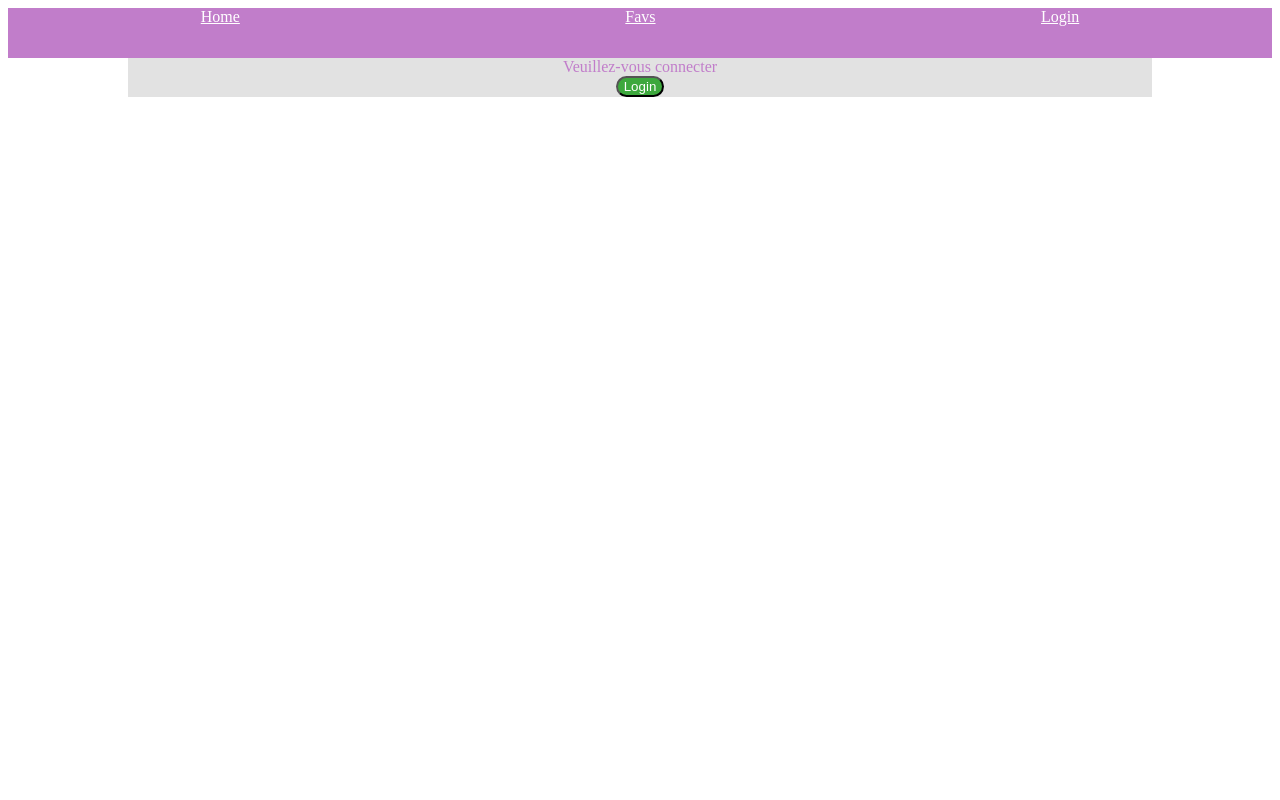
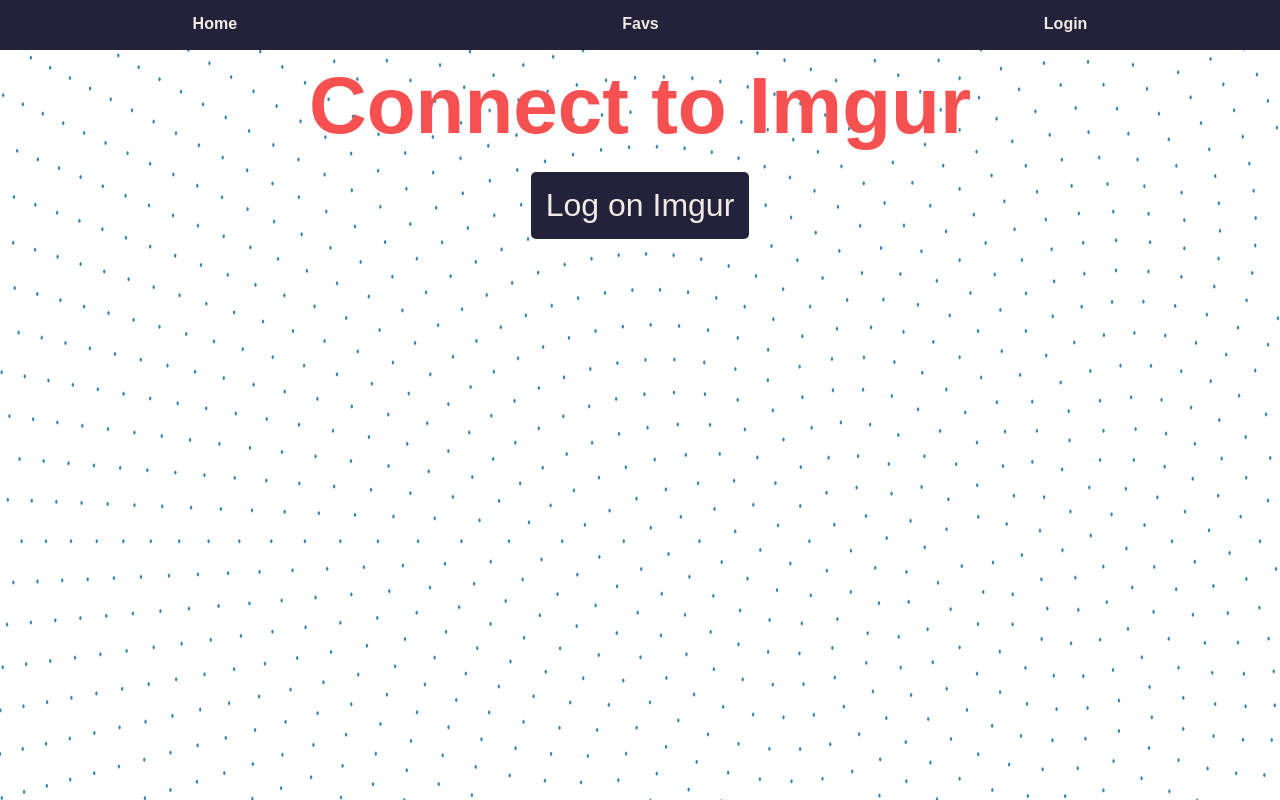
Before and after one commit to Lockev/VueImgurApiRendu, a Vue app: page /#/login in a window 1280 px wide. Built offline with nearby package versions, Linux system fonts and the light colour scheme.

Commit message:
style & add/remove favorite

```diff
--- a/src/api/imgur.js
+++ b/src/api/imgur.js
@@ -1,9 +1,32 @@
-// import axios from "axios";
+import axios from "axios";
 
 const CLIENT_ID = "cccede7e89b5bc6";
 
 export default {
   login() {
     window.location = `https://api.imgur.com/oauth2/authorize?client_id=${CLIENT_ID}&response_type=token`;
+  },
+  favorite(id) {
+    if (localStorage.getItem("imgur_token")) {
+      // Si l'utilisateur est connecté
+      var config = {
+        method: "post",
+        url: "https://api.imgur.com/3/image/" + id + `/favorite?client_id=${CLIENT_ID}`,
+        headers: {
+          Authorization: "Bearer" + localStorage.getItem("imgur_token"),
+          "Access-Control-Allow-Credentials": true
+        }
+      };
+
+      axios(config)
+        .then(function(response) {
+          console.log(JSON.stringify(response.data));
+        })
+        .catch(function(error) {
+          console.log(error);
+        });
+    } else {
+      this.login();
+    }
   }
 };
--- a/src/assets/css/style.css
+++ b/src/assets/css/style.css
@@ -1,7 +1,8 @@
-video {
-  width: 100%;
+body {
+  background: url("./../patern-blue.png");
+  margin: 0;
+  font-family: "Montserrat", sans-serif;
 }
-
 /* --------------- */
 /* Navbar */
 /* --------------- */
@@ -11,7 +12,7 @@
   flex-direction: row;
   justify-content: space-around;
   height: 50px;
-  background-color:rgb(193, 125, 202);
+  background-color: #22223b;
 }
 
 .nav--item {
@@ -20,41 +21,37 @@
 }
 
 .nav--item__link {
-  /* height: auto; */
-  color: white;
+  align-self: center;
+  height: 20px;
+  color: #f2e9e4;
+  text-decoration: none;
+  font-weight: bold;
 }
 .nav--item__link:hover {
   /* height: auto; */
-  color: green;
+  color: #ffcb52;
 }
-.button a[href*="#"] {
-  background: url('https://static.vecteezy.com/system/resources/previews/001/187/550/non_2x/heart-glossy-png.png') no-repeat 100% 0;
-  background-size: 12px 12px;
-  padding-right: 19px;
-}
+
 /* --------------- */
 /* Views */
 /* --------------- */
 .container {
-  background: #e2e2e2;
+  /* background: #e2e2e2; */
   width: 80vw;
   margin: 0 auto;
 }
-.button {
-  background-color: rgb(61, 168, 61);
-  color: white;
-  display: block;
-  margin: auto;
-  border-radius: 30px;
-}
-.button:hover{
-  background-color:rgb(193, 125, 202);
+
+.center {
+  display: flex;
+  align-self: center;
+  flex-direction: column;
 }
 
+/* Index */
 .posts-container {
   display: flex;
   flex-wrap: wrap;
-  justify-content: space-around;
+  justify-content: space-evenly;
 }
 
 .posts-column {
@@ -64,37 +61,77 @@
 }
 
 .card {
-  background-color:rgb(31, 31, 78);
-  margin: 1em auto;
+  background-color: #22223b;
+  margin: 1.4em auto 0 auto;
   width: 100%;
+  border-radius: 5px;
+}
+.card img,
+.card video {
+  width: 100%;
+  border-radius: 5px 5px 0 0;
 }
 
-.card img {
-  width: 100%;
+.card__head {
+  color: #f2e9e4;
+  font-size: 15px;
+  margin-top: 0;
+  /* Limite à 2 lignes de texte pour le titre */
+  display: -webkit-box;
+  -webkit-box-orient: vertical;
+  overflow: hidden;
+  text-overflow: ellipsis;
+  white-space: normal;
+  -webkit-line-clamp: 2;
 }
-.card__head{
-  color:green;
-  font-size: 15px;
-  font-family: 'Franklin Gothic Medium', 'Arial Narrow', Arial, sans-serif;
-  margin: 2px;
+.card__body {
+  margin-top: -4px; /* corectif bug rendering de l'image qui prend 4px de plus */
+  padding: 15px;
 }
-.card__desc{
-  color: red;
+.card__desc {
+  color: #f2e9e4;
   font-size: 10px;
+}
+.card__btn {
+  border: none;
+  cursor: pointer;
+  font-size: 0.75em;
+  font-weight: bold;
+  color: rgb(0, 0, 0);
+  font-family: "Montserrat", sans-serif;
+  border-radius: 2px;
+}
+.add-favorite {
+  background-color: #bde0fe;
+}
+.remove-favorite {
+  background-color: #febdbd;
+}
 
+/* Login */
+.text-login {
+  margin-top: 10px;
+  display: flex;
+  justify-content: center;
+  font-size: 5em;
+  font-weight: bold;
+  color: #f75050;
 }
-.card__btn{
-  font-size: 10px;
-  color:white;
-  font-family: Verdana, Geneva, Tahoma, sans-serif;
+
+.login--button {
+  border: none;
+  border-radius: 5px;
+  background-color: #22223b;
+  color: #f2e9e4;
+  font-size: 2em;
+  font-family: "Montserrat", sans-serif;
+  padding: 15px;
+  margin: 20px auto 0 auto;
 }
-/* Login */
-.textlogin{
-  display:flex;
-  justify-content:center;
-  color:rgb(193, 125, 202);
+.login--button:hover {
 }
+
 /* Fav */
-.fav_connexion{
-  color:rgb(193, 125, 202);
+.fav_connexion {
+  color: #22223b;
 }
--- a/src/components/PostCard.vue
+++ b/src/components/PostCard.vue
@@ -12,7 +12,6 @@
         </div>
       </div>
       <div v-else>
-        <p>{{ post.link }}</p>
         <!-- SSI le post n'a qu'une image/video -->
         <div v-if="post.type == 'video/mp4'">
           <video><source :src="post.link" type="video/mp4" /></video>
@@ -22,19 +21,29 @@
     </div>
     <div class="card__body">
       <h2 class="card__head">{{ post.title }}</h2>
-      <p class="card__desc">{{ post.description }}</p>
+      <!-- <p class="card__desc">{{ post.description }}</p> -->
+      <button class="card__btn add-favorite" v-if="!post.favorite" v-on:click="favorite(post.cover)">
+        <p>Add to Favs</p>
+      </button>
+      <button class="card__btn remove-favorite" v-else v-on:click="favorite(post.cover)">
+        <p>Remove from Favs</p>
+      </button>
     </div>
-    <button class="button">
-      <a href="#" class="card__btn">Ajouter en Fav</a>
-    </button>
   </div>
 </template>
 
 <script>
+import api from "./../api/imgur.js";
 export default {
   name: "PostCard",
   props: {
-    post: Object,
+    post: Object
   },
+  methods: {
+    favorite(id) {
+      api.favorite(id);
+      this.post.favorite = !this.post.favorite;
+    }
+  }
 };
 </script>
--- a/src/components/PostCardFavs.vue
+++ b/src/components/PostCardFavs.vue
@@ -11,44 +11,39 @@
           <video><source :src="post.mp4" type="video/mp4" /></video>
         </div>
         <div v-else>
-          <img
-            v-if="post.type == 'image/jpeg'"
-            :src="'https://i.imgur.com/' + post.cover + '.jpeg'"
-            :alt="post.title"
-          />
-          <img
-            v-if="post.type == 'image/jpg'"
-            :src="'https://i.imgur.com/' + post.cover + '.jpg'"
-            :alt="post.title"
-          />
-          <img
-            v-if="post.type == 'image/png'"
-            :src="'https://i.imgur.com/' + post.cover + '.png'"
-            :alt="post.title"
-          />
-          <img
-            v-if="post.type == 'image/gif'"
-            :src="'https://i.imgur.com/' + post.cover + '.gif'"
-            :alt="post.title"
-          />
+          <img v-if="post.type == 'image/jpeg'" :src="'https://i.imgur.com/' + post.cover + '.jpeg'" :alt="post.title" />
+          <img v-if="post.type == 'image/jpg'" :src="'https://i.imgur.com/' + post.cover + '.jpg'" :alt="post.title" />
+          <img v-if="post.type == 'image/png'" :src="'https://i.imgur.com/' + post.cover + '.png'" :alt="post.title" />
+          <img v-if="post.type == 'image/gif'" :src="'https://i.imgur.com/' + post.cover + '.gif'" :alt="post.title" />
         </div>
       </div>
     </div>
     <div class="card__body">
       <h2 class="card__head">{{ post.title }}</h2>
-      <p class="card__desc">{{ post.description }}</p>
+      <!-- <p class="card__desc">{{ post.description }}</p> -->
+
+      <button class="card__btn add-favorite" v-if="!post.favorite" v-on:click="favorite(post.cover)">
+        <p>Add to Favs</p>
+      </button>
+      <button class="card__btn remove-favorite" v-else v-on:click="favorite(post.cover)">
+        <p>Remove from Favs</p>
+      </button>
     </div>
-    <!-- <button class="button">
-      <a href="#" class="card__btn">Ajouter en Fav</a>
-    </button> -->
   </div>
 </template>
 
 <script>
+import api from "./../api/imgur.js";
 export default {
   name: "PostCard",
   props: {
-    post: Object,
+    post: Object
   },
+  methods: {
+    favorite(id) {
+      api.favorite(id);
+      this.post.favorite = !this.post.favorite;
+    }
+  }
 };
 </script>
--- a/src/views/Favs.vue
+++ b/src/views/Favs.vue
@@ -5,25 +5,13 @@
     </div>
     <div v-else class="posts-container">
       <div class="posts-column" id="posts-column-1">
-        <PostCardFavs
-          v-for="(post, index) in posts1"
-          :key="index"
-          :post="post"
-        ></PostCardFavs>
+        <PostCardFavs v-for="(post, index) in posts1" :key="index" :post="post"></PostCardFavs>
       </div>
       <div class="posts-column" id="posts-column-2">
-        <PostCardFavs
-          v-for="(post, index) in posts2"
-          :key="index"
-          :post="post"
-        ></PostCardFavs>
+        <PostCardFavs v-for="(post, index) in posts2" :key="index" :post="post"></PostCardFavs>
       </div>
       <div class="posts-column" id="posts-column-3">
-        <PostCardFavs
-          v-for="(post, index) in posts3"
-          :key="index"
-          :post="post"
-        ></PostCardFavs>
+        <PostCardFavs v-for="(post, index) in posts3" :key="index" :post="post"></PostCardFavs>
       </div>
     </div>
   </div>
@@ -37,7 +25,7 @@
 export default {
   name: "Favs",
   components: {
-    PostCardFavs,
+    PostCardFavs
   },
   data() {
     return {
@@ -48,7 +36,7 @@
       posts: [],
       posts1: [],
       posts2: [],
-      posts3: [],
+      posts3: []
     };
   },
   beforeMount() {
@@ -62,40 +50,26 @@
       axios // Get user nickname
         .get("https://api.imgur.com/3/account/me", {
           headers: {
-            Authorization: "Bearer " + this.imgur_token,
-          },
+            Authorization: "Bearer " + this.imgur_token
+          }
         })
-        .catch((e) => {
+        .catch(e => {
           console.log(e);
         })
-        .then((response) => {
+        .then(response => {
           this.nickname = response.data.data.url;
 
           axios // Get favorites linked to user's nickname
-            .get(
-              "https://api.imgur.com/3/account/" +
-                this.nickname +
-                "/favorites/",
-              {
-                headers: {
-                  Authorization: "Bearer " + this.imgur_token,
-                },
+            .get("https://api.imgur.com/3/account/" + this.nickname + "/favorites/", {
+              headers: {
+                Authorization: "Bearer " + this.imgur_token
               }
-            )
-            .catch((e) => {
+            })
+            .catch(e => {
               console.log(e);
             })
-            .then((response) => {
-              response.data.data.forEach((element) => {
-                //   if (element.images == null) {
-                //     axios // Get favorites linked to user's nickname
-                //       .get("https://api.imgur.com/3/image/" + element.id)
-                //       .catch(e => {
-                //         console.log(e);
-                //       })
-                //       .response({
-                //       });
-                //   } else {
+            .then(response => {
+              response.data.data.forEach(element => {
                 switch (this.next_posts_list) {
                   case 1:
                     this.posts1.push(element);
@@ -112,11 +86,10 @@
                     this.next_posts_list = 1;
                     break;
                 }
-                // }
               });
             });
         });
     }
-  },
+  }
 };
 </script>
--- a/src/views/Index.vue
+++ b/src/views/Index.vue
@@ -15,7 +15,7 @@
 </template>
 
 <script>
-// import api from "./../api/imgur.js";
+
 import axios from "axios";
 
 import PostCard from "./../components/PostCard";
--- a/src/views/Login.vue
+++ b/src/views/Login.vue
@@ -1,9 +1,7 @@
 <template>
-  <div class="container">
-    <div>
-      <a class="textlogin" v-on:click="login">Veuillez-vous connecter</a>
-      <button class="button" v-on:click="login">Login</button>
-    </div>
+  <div class="container center">
+    <a class="text-login" v-on:click="login">Connect to Imgur</a>
+    <button class="login--button" v-on:click="login">Log on Imgur</button>
   </div>
 </template>
 
@@ -17,10 +15,10 @@
     login: () => {
       api.login();
       router.push({ name: "Index" });
-    },
+    }
   },
   data() {
     return {};
-  },
+  }
 };
 </script>
```
Also changed, not shown: src/assets/patern-blue.png (added).
